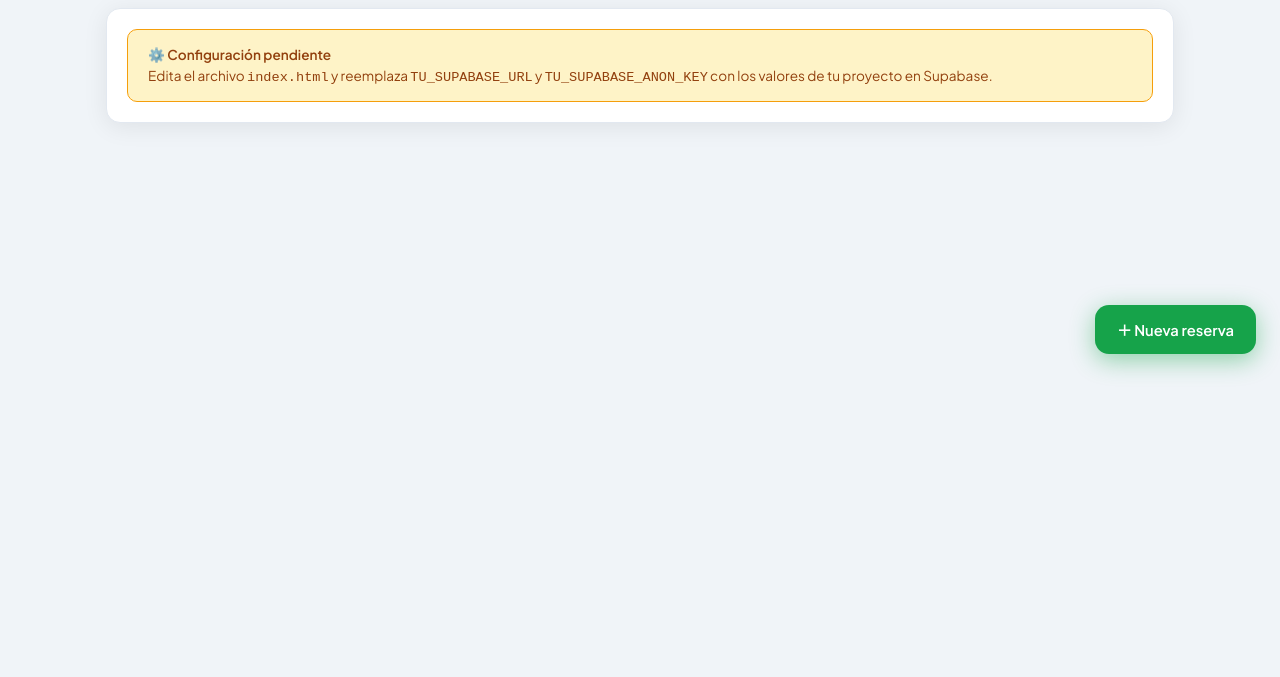
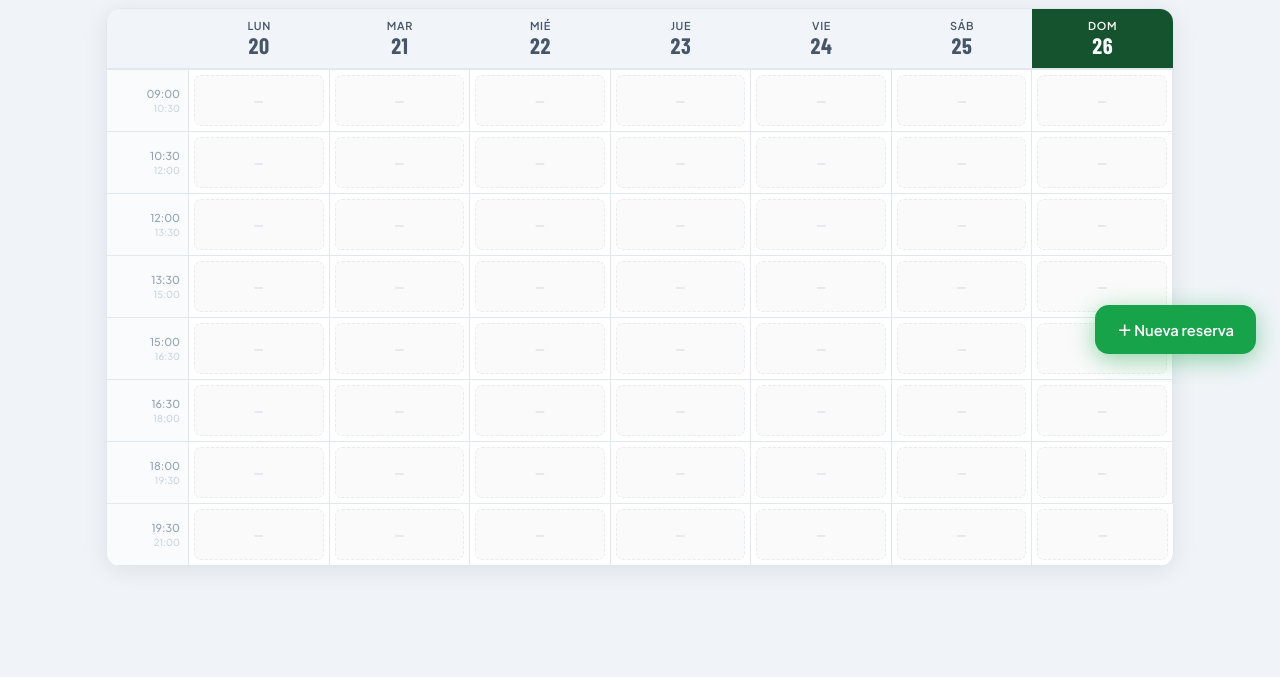
Before and after one commit to lengo-repo/pista-padel, a plain HTML site: page index.html in a window 1280 px wide. Shown: the part 422-1099 px from the top of the page. Before the commit the page ends 800 px from the top, so only its background shows below. Drawn offline with nearby package versions, Linux system fonts and the light colour scheme; no server answers; a web font is replaced by a local one.

Commit message:
Update index.html

```diff
--- a/index.html
+++ b/index.html
@@ -444,8 +444,8 @@
 // ══════════════════════════════════════════════════
 //  ⚠️  CONFIGURACIÓN — REEMPLAZA ESTOS DOS VALORES
 // ══════════════════════════════════════════════════
-const SUPABASE_URL = '__SUPABASE_URL__';       // ej: https://abcxyz.supabase.co
-const SUPABASE_KEY = '__SUPABASE_KEY__';  // ej: sb_publishable_...
+const SUPABASE_URL = 'https://zxyxolrdwpxcuokysnyu.supabase.co/rest/v1/';
+const SUPABASE_KEY = 'sb_publishable_SRe3RnyOnRFwP9af0JmT3A_i46aMtzL';
 
 // ══════════════════════════════════════════════════
 //  CONSTANTES
```
